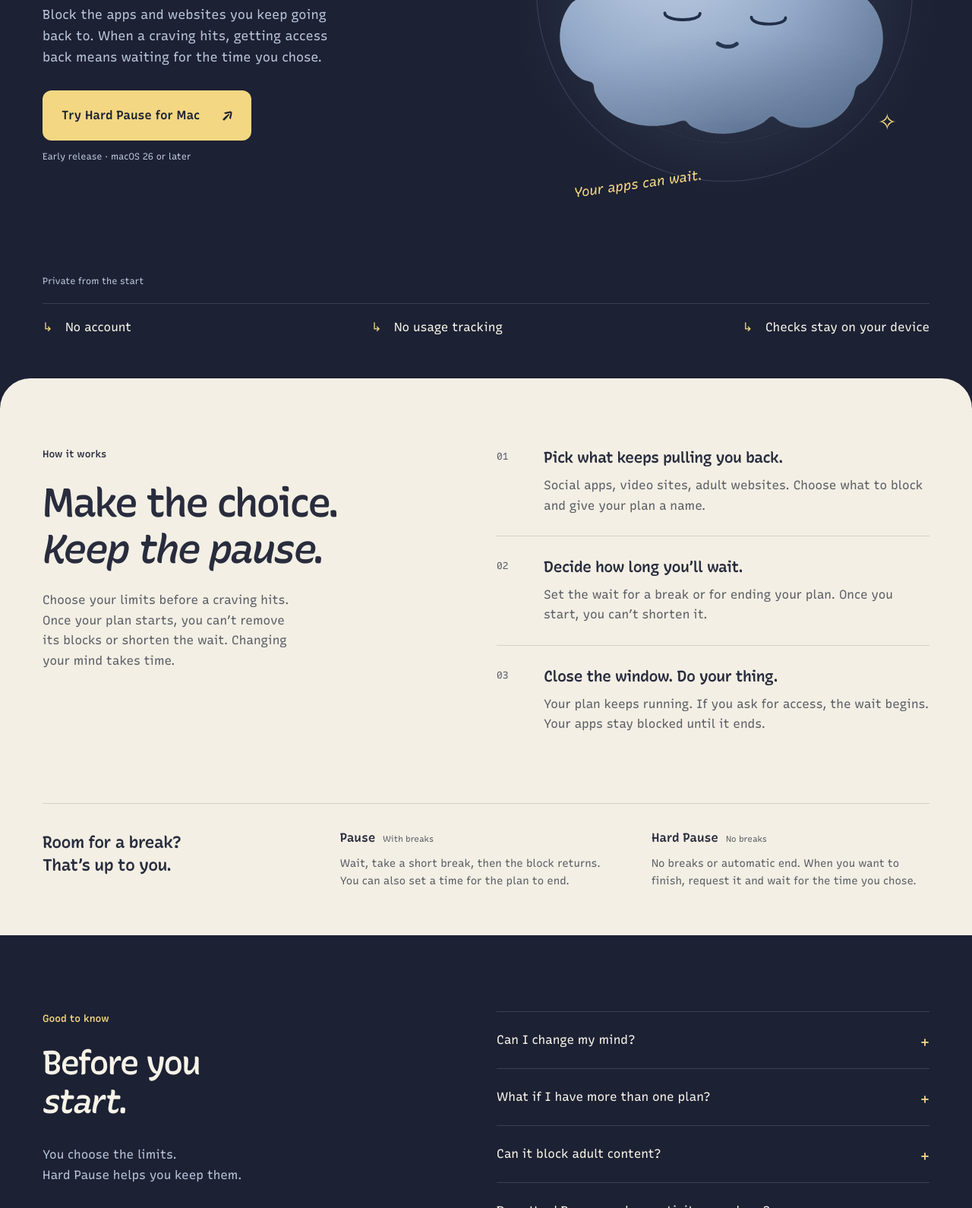
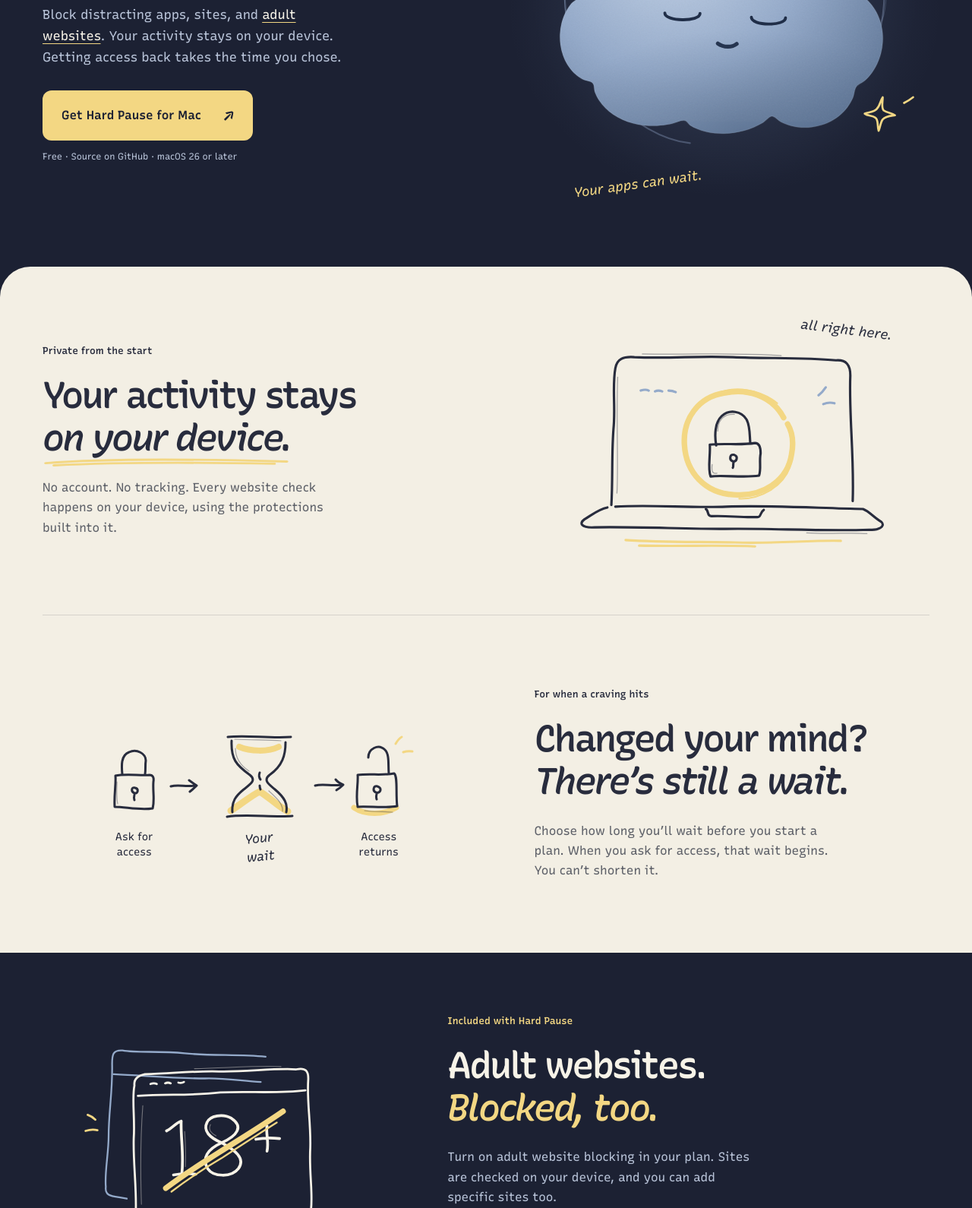
Before and after one commit to manuel-huez/hard-pause, a website: page web/index.html in a window 1280 px wide. Shown: the part 463-2053 px from the top of the page at 76% size. Drawn offline with Linux system fonts and the light colour scheme.

Commit message:
feat: illustrate the website's main features
Give privacy, fixed waiting periods, and adult website blocking distinct illustrated sections. Unify the hand-drawn artwork, simplify the FAQ, and make the free Mac download clear.

```diff
--- a/web/index.html
+++ b/web/index.html
@@ -11,7 +11,7 @@
     <title>Hard Pause — You had other plans.</title>
     <meta
       name="description"
-      content="Private app and website blocking, including adult websites. No account or usage tracking. Choose a waiting period that stays in place when a craving hits."
+      content="Free, private app and website blocking, including adult websites. No account or usage tracking. Choose a waiting period that stays in place when a craving hits."
     />
     <link rel="icon" href="mascot/first-frame.svg" type="image/svg+xml" />
     <link rel="stylesheet" href="styles.css" />
@@ -20,14 +20,15 @@
     <script src="app.js" defer></script>
   </head>
   <body>
-    <a class="skip-link" href="#product">Skip to how it works</a>
+    <a class="skip-link" href="#product">Skip to features</a>
     <header class="site-header wrap">
       <a class="wordmark" href="#top" aria-label="Hard Pause home">
         <img src="mascot/first-frame.svg" width="52" height="49" alt="" />hard pause
       </a>
       <nav aria-label="Main navigation">
-        <a href="#product">How it works</a>
-        <a href="#questions">Questions</a>
+        <a href="#privacy">Privacy</a>
+        <a href="#protection">Protection</a>
+        <a href="#adult-blocking">Adult blocking</a>
         <a class="nav-download" href="#availability"
           >Get the app <span aria-hidden="true">↗</span></a
         >
@@ -39,97 +40,87 @@
           <p class="eyebrow">Private app &amp; website blocking</p>
           <h1 id="hero-title">You had<br /><em>other plans.</em></h1>
           <p class="hero-intro">
-            Block the apps and websites you keep going back to. When a craving hits, getting access
-            back means waiting for the time you chose.
+            Block distracting apps, sites, and <a href="#adult-blocking">adult websites</a>. Your
+            activity stays on your device. Getting access back takes the time you chose.
           </p>
           <a class="button" href="#availability"
-            >Try Hard Pause for Mac <span aria-hidden="true">↗</span></a
+            >Get Hard Pause for Mac <span aria-hidden="true">↗</span></a
           >
-          <p class="release-note">Early release · macOS 26 or later</p>
+          <p class="release-note">Free · Source on GitHub · macOS 26 or later</p>
         </div>
         <div class="hero-art">
-          <span class="night-ring" aria-hidden="true"></span>
-          <span class="star star-one" aria-hidden="true">✦</span>
-          <span class="star star-two" aria-hidden="true">✧</span>
+          <img
+            class="hero-scribbles"
+            src="illustrations/night-scribbles.svg"
+            width="500"
+            height="500"
+            alt=""
+          />
           <button type="button" class="presence mascot" aria-label="Say hello to Low Light">
             <img src="mascot/first-frame.svg" width="400" height="380" alt="" />
           </button>
           <p class="art-note">Your apps can wait.</p>
         </div>
-        <div class="hero-foot">
-          <p>Private from the start</p>
-          <ul aria-label="Your privacy">
-            <li><span aria-hidden="true">↳</span> No account</li>
-            <li><span aria-hidden="true">↳</span> No usage tracking</li>
-            <li><span aria-hidden="true">↳</span> Checks stay on your device</li>
-          </ul>
+      </section>
+
+      <section class="features-section" id="product" tabindex="-1" aria-label="Why Hard Pause">
+        <div class="wrap">
+          <article class="feature-row" id="privacy" aria-labelledby="privacy-title">
+            <div class="feature-copy">
+              <p class="eyebrow">Private from the start</p>
+              <h2 id="privacy-title">
+                Your activity stays<br /><em class="scribble">on your device.</em>
+              </h2>
+              <p>
+                No account. No tracking. Every website check happens on your device, using the
+                protections built into it.
+              </p>
+            </div>
+            <div class="feature-art privacy-art" aria-hidden="true">
+              <img src="illustrations/local-device.svg" width="440" height="300" alt="" />
+              <span class="sketch-note">all right here.</span>
+            </div>
+          </article>
+          <article
+            class="feature-row feature-reverse"
+            id="protection"
+            aria-labelledby="protection-title"
+          >
+            <div class="feature-copy">
+              <p class="eyebrow">For when a craving hits</p>
+              <h2 id="protection-title">Changed your mind?<br /><em>There’s still a wait.</em></h2>
+              <p>
+                Choose how long you’ll wait before you start a plan. When you ask for access, that
+                wait begins. You can’t shorten it.
+              </p>
+            </div>
+            <figure
+              class="feature-art waiting-art"
+              aria-label="Request access, wait for the time you chose, then access returns"
+            >
+              <img src="illustrations/waiting-path.svg" width="460" height="300" alt="" />
+              <span class="wait-label wait-start" aria-hidden="true">Ask for<br />access</span>
+              <span class="wait-label wait-middle" aria-hidden="true">Your<br />wait</span>
+              <span class="wait-label wait-end" aria-hidden="true">Access<br />returns</span>
+            </figure>
+          </article>
         </div>
       </section>
 
-      <section class="product-section" id="product" tabindex="-1" aria-labelledby="product-title">
-        <div class="wrap">
-          <div class="product-layout">
-            <div class="product-heading">
-              <p class="eyebrow">How it works</p>
-              <h2 id="product-title">Make the choice.<br /><em>Keep the pause.</em></h2>
-              <p>
-                Choose your limits before a craving hits. Once your plan starts, you can’t remove
-                its blocks or shorten the wait. Changing your mind takes time.
-              </p>
-            </div>
-            <ol class="steps">
-              <li>
-                <span class="step-number" aria-hidden="true">01</span>
-                <div>
-                  <h3>Pick what keeps pulling you back.</h3>
-                  <p>
-                    Social apps, video sites, adult websites. Choose what to block and give your
-                    plan a name.
-                  </p>
-                </div>
-              </li>
-              <li>
-                <span class="step-number" aria-hidden="true">02</span>
-                <div>
-                  <h3>Decide how long you’ll wait.</h3>
-                  <p>
-                    Set the wait for a break or for ending your plan. Once you start, you can’t
-                    shorten it.
-                  </p>
-                </div>
-              </li>
-              <li>
-                <span class="step-number" aria-hidden="true">03</span>
-                <div>
-                  <h3>Close the window. Do your thing.</h3>
-                  <p>
-                    Your plan keeps running. If you ask for access, the wait begins. Your apps stay
-                    blocked until it ends.
-                  </p>
-                </div>
-              </li>
-            </ol>
-          </div>
-          <div class="pause-options" aria-labelledby="options-title">
-            <h3 id="options-title">
-              Room for a break?<br />
-              That’s up to you.
-            </h3>
-            <div class="pause-option">
-              <h4>Pause <span>With breaks</span></h4>
-              <p>
-                Wait, take a short break, then the block returns. You can also set a time for the
-                plan to end.
-              </p>
-            </div>
-            <div class="pause-option">
-              <h4>Hard Pause <span>No breaks</span></h4>
-              <p>
-                No breaks or automatic end. When you want to finish, request it and wait for the
-                time you chose.
-              </p>
-            </div>
-          </div>
+      <section class="adult-section wrap" id="adult-blocking" aria-labelledby="adult-title">
+        <div class="adult-art" aria-hidden="true">
+          <img src="illustrations/adult-websites.svg" width="370" height="300" alt="" />
+        </div>
+        <div class="feature-copy">
+          <p class="eyebrow">Included with Hard Pause</p>
+          <h2 id="adult-title">Adult websites.<br /><em>Blocked, too.</em></h2>
+          <p>
+            Turn on adult website blocking in your plan. Sites are checked on your device, and you
+            can add specific sites too.
+          </p>
+          <a class="text-link" href="#availability"
+            >Get Hard Pause for free <span aria-hidden="true">↗</span></a
+          >
         </div>
       </section>
 
@@ -141,10 +132,17 @@
         </div>
         <div class="questions-list">
           <details>
+            <summary>Is Hard Pause free?</summary>
+            <p>
+              Yes. Hard Pause is free, including app, website, and adult website blocking. You can
+              view the code on GitHub.
+            </p>
+          </details>
+          <details>
             <summary>Can I change my mind?</summary>
             <p>
-              Yes. Ask to end your plan and the wait you chose will begin. It can’t be shortened. If
-              you chose Pause, you can request a short break too.
+              Yes. Ask to end your plan and wait for the time you chose. Pause plans also allow
+              short breaks after a wait. Hard Pause plans have no breaks or automatic end.
             </p>
           </details>
           <details>
@@ -155,34 +153,16 @@
             </p>
           </details>
           <details>
-            <summary>Can it block adult content?</summary>
+            <summary>Can it set up Screen Time for me?</summary>
             <p>
-              Yes. Turn on adult website blocking in your plan. On Mac, Hard Pause checks sites
-              against an updated adult website list on your device. You can add specific sites too.
-              No filter catches every adult site.
-            </p>
-          </details>
-          <details>
-            <summary>Does Hard Pause send my activity anywhere?</summary>
-            <p>
-              No. Blocking and website checks run entirely on your device, using its built-in
-              protections. Hard Pause does not send your browsing activity to us or anyone else. No
-              account. No tracking.
-            </p>
-          </details>
-          <details>
-            <summary>How strong is the blocking?</summary>
-            <p>
-              Hard Pause is still in development. Some browser setups can get around website blocks,
-              and someone with Mac administrator access can turn off the protection. Save your work
-              before blocking apps: closing them can lose unsaved changes.
+              Yes. On Mac, Hard Pause can set up Apple’s Screen Time protections for you and keep
+              them in place until your chosen wait ends.
             </p>
           </details>
           <details>
             <summary>Can I use it on my iPhone?</summary>
             <p>
-              The iPhone and iPad app is in development for iOS 26 or later. It is not available in
-              the App Store yet, and its protection still needs testing on a real iPhone.
+              The iPhone and iPad app is in development. For now, you can get Hard Pause for Mac.
             </p>
           </details>
         </div>
--- a/web/styles.css
+++ b/web/styles.css
@@ -229,18 +229,12 @@
   display: grid;
   place-items: center;
 }
-.night-ring {
+.hero-scribbles {
   position: absolute;
-  inset: 4%;
-  border: 1px solid var(--rule);
-  border-radius: 50%;
-}
-.night-ring::before {
-  content: '';
-  position: absolute;
-  inset: 10%;
-  border: 1px dashed #b8c3d819;
-  border-radius: 50%;
+  inset: 0;
+  width: 100%;
+  height: 100%;
+  pointer-events: none;
 }
 .hero-art::before {
   content: '';
@@ -263,21 +257,6 @@
   width: 100%;
   height: auto;
 }
-.star {
-  position: absolute;
-  color: var(--moon);
-}
-.star-one {
-  top: 17%;
-  left: 16%;
-  font-size: 23px;
-  transform: rotate(12deg);
-}
-.star-two {
-  bottom: 15%;
-  right: 8%;
-  font-size: 30px;
-}
 .art-note {
   position: absolute;
   bottom: 1%;
@@ -291,116 +270,130 @@
     'slnt' -10;
   pointer-events: none;
 }
-.hero-foot {
-  grid-column: 1 / -1;
-  padding: 62px 0 38px;
-  margin-top: 38px;
-}
-.hero-foot > p {
-  color: var(--muted);
-  font-size: 0.75rem;
-  padding-bottom: 18px;
-}
-.hero-foot ul {
-  display: flex;
-  justify-content: space-between;
-  gap: 20px;
-  list-style: none;
-  padding: 21px 0 0;
-  border-top: 1px solid var(--rule);
-}
-.hero-foot li {
-  font-size: 1rem;
-}
-.hero-foot li span {
-  color: var(--moon);
-  margin-right: 12px;
-}
 h2 {
   font-size: clamp(2.35rem, 4.1vw, 3.6rem);
   line-height: 1.16;
 }
-h3 {
-  font-size: 1.25rem;
-  line-height: 1.4;
-  font-weight: 600;
-  letter-spacing: -0.03em;
+.hero {
+  padding-bottom: 90px;
 }
-.product-section {
+.hero-intro a {
+  color: var(--text);
+  text-decoration: underline;
+  text-decoration-color: var(--moon);
+  text-underline-offset: 4px;
+}
+.hero-intro a:hover {
+  color: var(--moon);
+}
+.features-section {
   color: var(--ink);
   background: var(--paper);
   border-radius: 40px 40px 0 0;
-  padding-block: 90px 60px;
-  margin-top: 20px;
   color-scheme: light;
 }
-.product-layout {
+.feature-row {
   display: grid;
-  grid-template-columns: 1fr 1.1fr;
-  gap: 80px;
+  grid-template-columns: 1.1fr 1fr;
+  align-items: center;
+  gap: 75px;
+  padding-block: 72px;
 }
-.product-heading h2 {
-  margin: 24px 0;
+.feature-row + .feature-row {
+  border-top: 1px solid #282c3d26;
 }
-.product-heading > p:last-of-type {
-  max-width: 340px;
+.feature-copy h2 {
+  margin-block: 20px 24px;
+  font-size: clamp(2.25rem, 3.8vw, 3.25rem);
+}
+.feature-copy > p:last-of-type {
+  max-width: 400px;
   color: var(--paper-muted);
 }
-.steps {
-  list-style: none;
-  padding: 0;
+.scribble {
+  background: url('illustrations/underline.svg') left bottom / 100% 13px no-repeat;
+  padding-bottom: 9px;
 }
-.steps li {
+.feature-art {
+  position: relative;
+  width: 100%;
+  max-width: 460px;
+  margin: 0 auto;
+}
+.feature-art img,
+.adult-art img {
+  display: block;
+  width: 100%;
+  height: auto;
+}
+.sketch-note,
+.wait-middle {
+  font-variation-settings:
+    'CASL' 1,
+    'MONO' 0,
+    'slnt' -10;
+}
+.sketch-note {
+  position: absolute;
+  right: 4%;
+  top: 0;
+  transform: rotate(7deg);
+  font-size: 1.1rem;
+}
+.feature-reverse .feature-copy {
+  grid-column: 2;
+  grid-row: 1;
+}
+.feature-reverse .feature-art {
+  grid-column: 1;
+  grid-row: 1;
+}
+.wait-label {
+  position: absolute;
+  line-height: 1.4;
+  font-size: 0.875rem;
+}
+.wait-start,
+.wait-end {
+  top: 70%;
+  width: 24%;
+  text-align: center;
+}
+.wait-start {
+  left: 2%;
+}
+.wait-end {
+  right: 4%;
+}
+.wait-middle {
+  left: 38%;
+  width: 24%;
+  top: 70%;
+  text-align: center;
+  transform: rotate(-6deg);
+  font-size: 1.05rem;
+}
+.adult-section {
   display: grid;
-  grid-template-columns: 40px 1fr;
-  gap: 22px;
-  padding-block: 26px;
-  border-bottom: 1px solid #282c3d26;
+  grid-template-columns: 0.8fr 1.2fr;
+  align-items: center;
+  gap: 110px;
+  padding-block: 80px;
+  border-bottom: 1px solid var(--rule);
 }
-.steps li:first-child {
-  padding-top: 0;
+.adult-art {
+  width: min(100%, 340px);
+  justify-self: center;
 }
-.steps li:last-child {
-  border-bottom: 0;
+.adult-section .eyebrow,
+.adult-section h2 em {
+  color: var(--moon);
 }
-.step-number {
-  font-size: 0.8rem;
-  color: var(--paper-muted);
-  padding-top: 5px;
-  font-variation-settings: 'MONO' 1;
+.adult-section .feature-copy > p:last-of-type {
+  color: var(--muted);
 }
-.steps p {
-  color: var(--paper-muted);
-  margin-top: 10px;
-}
-.pause-options {
-  display: grid;
-  grid-template-columns: 0.95fr 1fr 1fr;
-  gap: 44px;
-  border-top: 1px solid #282c3d26;
-  margin-top: 64px;
-  padding-top: 35px;
-}
-.pause-options > h3 {
-  font-size: 1.35rem;
-}
-.pause-option h4 {
-  display: flex;
-  flex-wrap: wrap;
-  align-items: baseline;
-  gap: 10px;
-  font-size: 1rem;
-  font-weight: 600;
-}
-.pause-option h4 span {
-  font-size: 0.6875rem;
-  font-weight: 400;
-  color: var(--paper-muted);
-}
-.pause-option p {
-  margin-top: 13px;
-  font-size: 0.875rem;
-  color: var(--paper-muted);
+.adult-section .text-link {
+  margin-top: 20px;
 }
 .questions-section {
   display: grid;
@@ -541,13 +534,11 @@
   .hero-intro {
     font-size: 1rem;
   }
-  .product-layout,
+  .feature-row,
+  .adult-section,
   .questions-section,
   .availability-layout {
     gap: 40px;
-  }
-  .pause-options {
-    gap: 26px;
   }
   .site-footer {
     flex-wrap: wrap;
@@ -578,7 +569,7 @@
   }
   .hero {
     grid-template-columns: 1fr;
-    padding-top: 35px;
+    padding-block: 35px 60px;
   }
   .hero h1 {
     font-size: clamp(3.1rem, 10.5vw, 4.5rem);
@@ -598,67 +589,47 @@
   .art-note {
     bottom: 0;
   }
-  .hero-foot {
-    margin-top: 0;
-    padding-block: 38px 30px;
+  .features-section {
+    border-radius: 26px 26px 0 0;
   }
-  .hero-foot ul {
-    flex-wrap: wrap;
-    gap: 16px 28px;
-  }
-  .hero-foot li {
-    font-size: 0.875rem;
-  }
-  .hero-foot li span {
-    margin-right: 5px;
-  }
-  .product-section {
-    padding-block: 55px 45px;
-    border-radius: 26px 26px 0 0;
-    margin-top: 5px;
-  }
-  .product-layout,
+  .feature-row,
+  .adult-section,
   .questions-section,
   .availability-layout {
     grid-template-columns: 1fr;
-    gap: 40px;
+    gap: 30px;
   }
-  .product-heading {
-    position: relative;
+  .feature-row {
+    padding-block: 50px;
   }
-  .product-heading h2 {
-    margin-block: 18px;
+  .feature-copy h2 {
+    margin-block: 18px 22px;
   }
-  .product-heading > p:last-of-type {
-    max-width: 460px;
+  .feature-reverse .feature-copy,
+  .feature-reverse .feature-art {
+    grid-column: auto;
+    grid-row: auto;
   }
-  .steps li {
-    gap: 12px;
+  .feature-art {
+    max-width: 400px;
   }
-  .pause-options {
-    grid-template-columns: 1fr 1fr;
-    gap: 26px;
-    margin-top: 36px;
-    padding-top: 30px;
+  .adult-section {
+    padding-block: 50px;
   }
-  .pause-options > h3 {
-    grid-column: 1 / -1;
+  .adult-section .feature-copy {
+    grid-row: 1;
   }
-  .pause-options > h3 br {
-    display: none;
+  .adult-art {
+    max-width: 280px;
   }
   .questions-section {
     padding-block: 60px;
-    gap: 30px;
   }
   .questions-heading h2 {
     margin-block: 18px 22px;
   }
   .availability {
     padding-block: 46px;
-  }
-  .availability-layout {
-    gap: 30px;
   }
   .availability h2 {
     margin-top: 18px;
@@ -681,11 +652,12 @@
     gap: 20px;
     padding-inline: 18px;
   }
-  .pause-options {
-    grid-template-columns: 1fr;
-  }
   .button-dark {
     min-width: 0;
+  }
+  .sketch-note,
+  .wait-middle {
+    font-size: 0.9375rem;
   }
 }
 @media (prefers-reduced-motion: reduce) {
```
Also changed, not shown: web/tests/browser.spec.cjs (+9 -6 lines), web/illustrations/adult-websites.svg (added), web/illustrations/local-device.svg (added), web/illustrations/night-scribbles.svg (added), web/illustrations/underline.svg (added), web/illustrations/waiting-path.svg (added).
